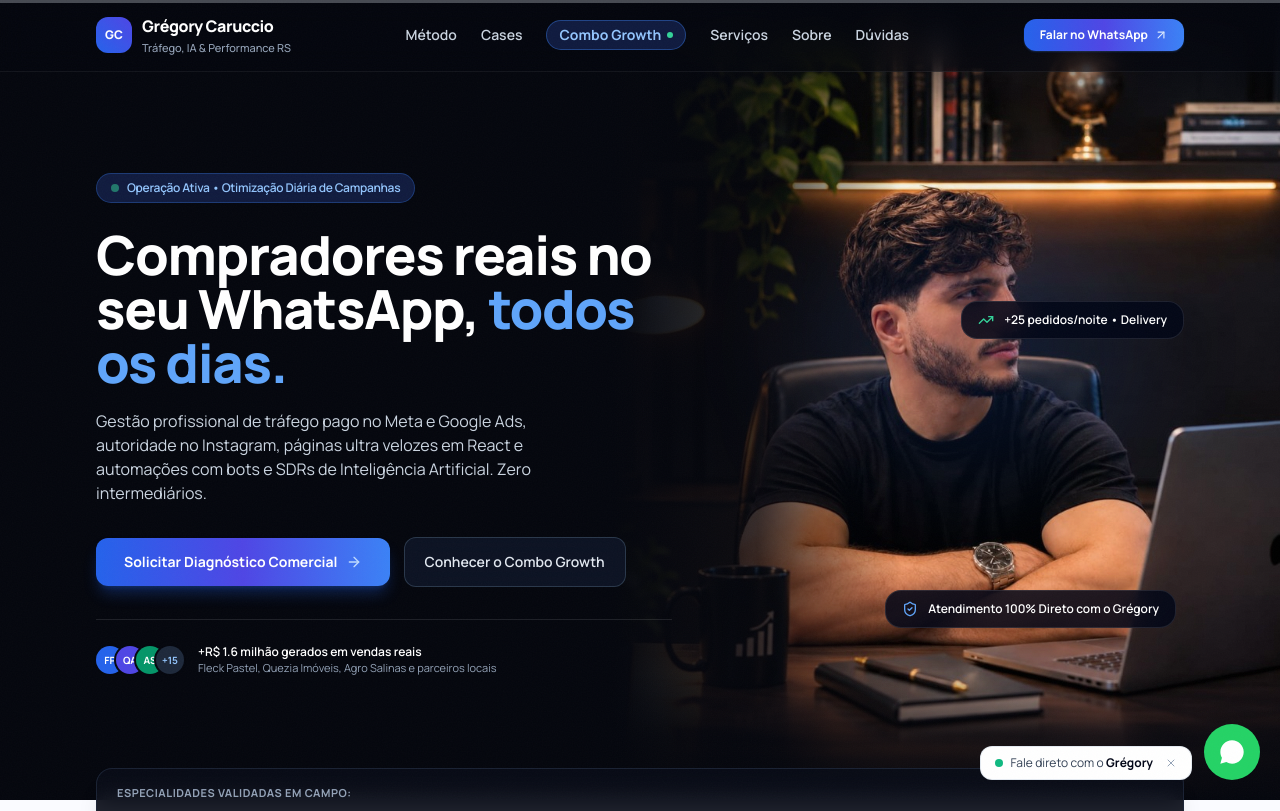
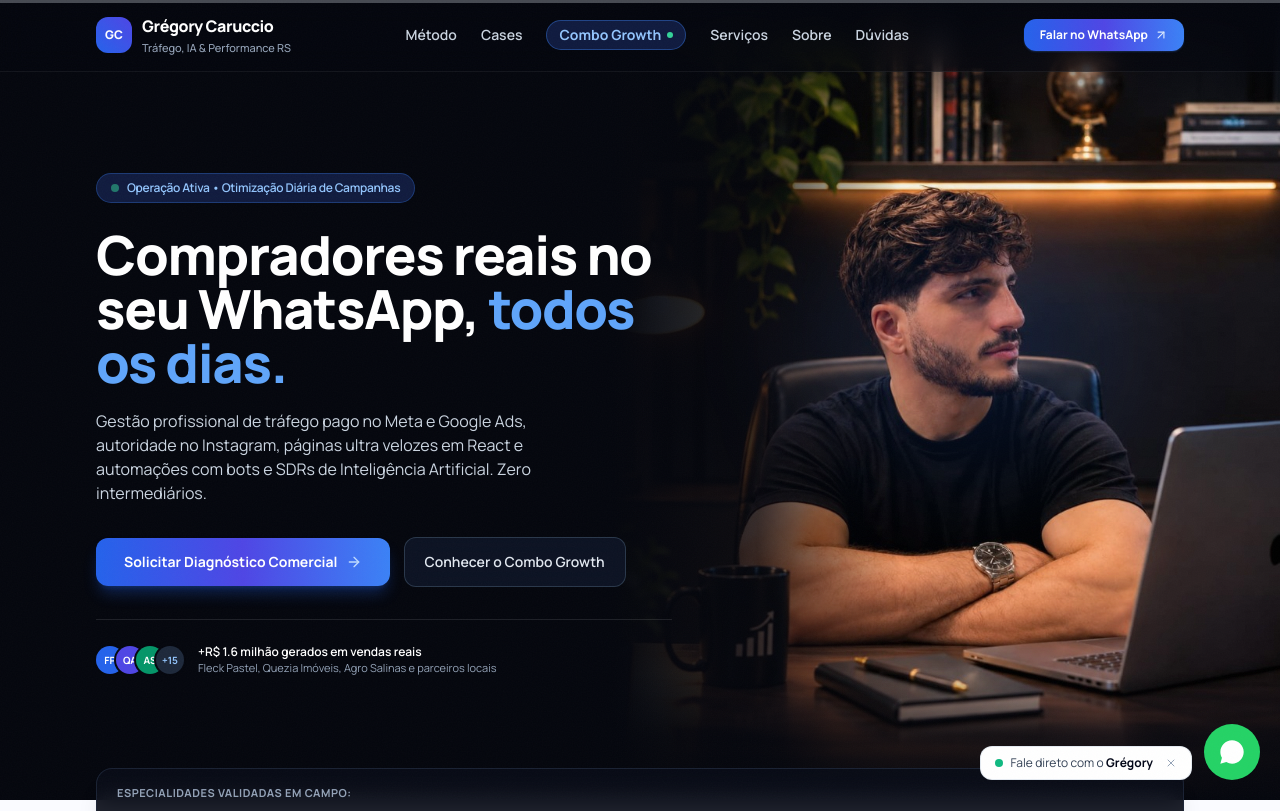
Before and after one commit to Gregorycaruccio/gregory-caruccio, a React (Vite) app: page / in a window 1280 px wide. Shown: the top 811 px of the page. Built offline with nearby package versions, Linux system fonts and the light colour scheme.

Commit message:
fix: remover badges e icones flutuantes sobrepostos a foto do gregory no hero

```diff
--- a/src/components/Hero.tsx
+++ b/src/components/Hero.tsx
@@ -1,8 +1,6 @@
 import React from "react";
 import {
   ArrowRight,
-  TrendingUp,
-  ShieldCheck,
   Utensils,
   Home,
   Car,
@@ -119,20 +117,6 @@ export const Hero: React.FC = () => {
             </div>
 
           </div>
-
-          {/* Badges Flutuantes em Vidro Fosco ancorados próximos à mesa do Grégory */}
-          <div className="hidden lg:block">
-            <div className="absolute right-6 xl:right-10 bottom-12 rounded-2xl border border-white/10 bg-slate-950/85 backdrop-blur-md px-4 py-2.5 text-xs font-semibold text-white shadow-2xl flex items-center gap-2.5">
-              <ShieldCheck className="h-4 w-4 text-blue-400 shrink-0" />
-              <span>Atendimento 100% Direto com o Grégory</span>
-            </div>
-
-            <div className="hidden xl:flex items-center gap-2.5 rounded-2xl border border-white/10 bg-slate-950/85 backdrop-blur-md px-4 py-2.5 text-xs font-semibold text-white shadow-2xl absolute right-8 top-32">
-              <TrendingUp className="h-4 w-4 text-emerald-400 shrink-0" />
-              <span>+25 pedidos/noite • Delivery</span>
-            </div>
-          </div>
-
         </div>
       </header>
 
```
